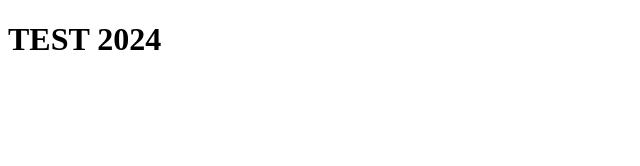
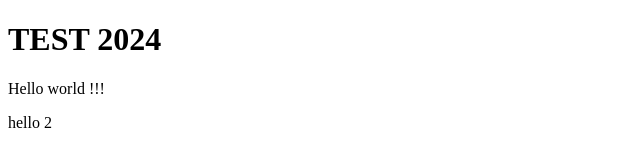
Before and after one commit to MorganNwt/git_test_2024, a plain HTML site: page index.html in a window 1280 px wide. Shown: the whole page, without its empty margins (0-640 px from the left). Drawn offline with Linux system fonts and the light colour scheme.

Commit message:
Nouveau message

```diff
--- a/index.html
+++ b/index.html
@@ -7,7 +7,8 @@
 </head>
 <body>
     <h1>TEST 2024</h1>
-
+        <p>Hello world !!!</p>
+        <p>hello 2</p>
 
 </body>
 </html>
```
